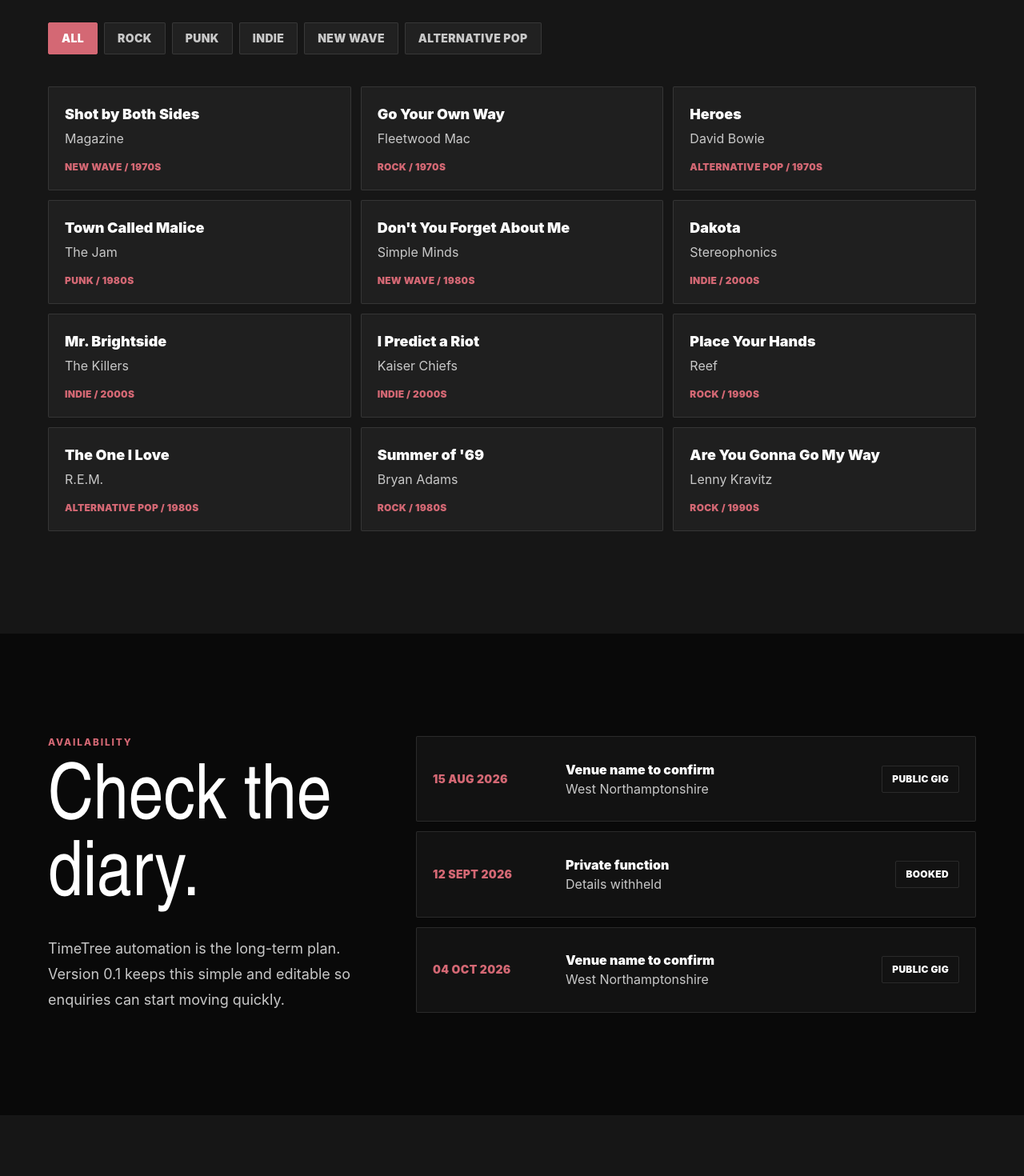
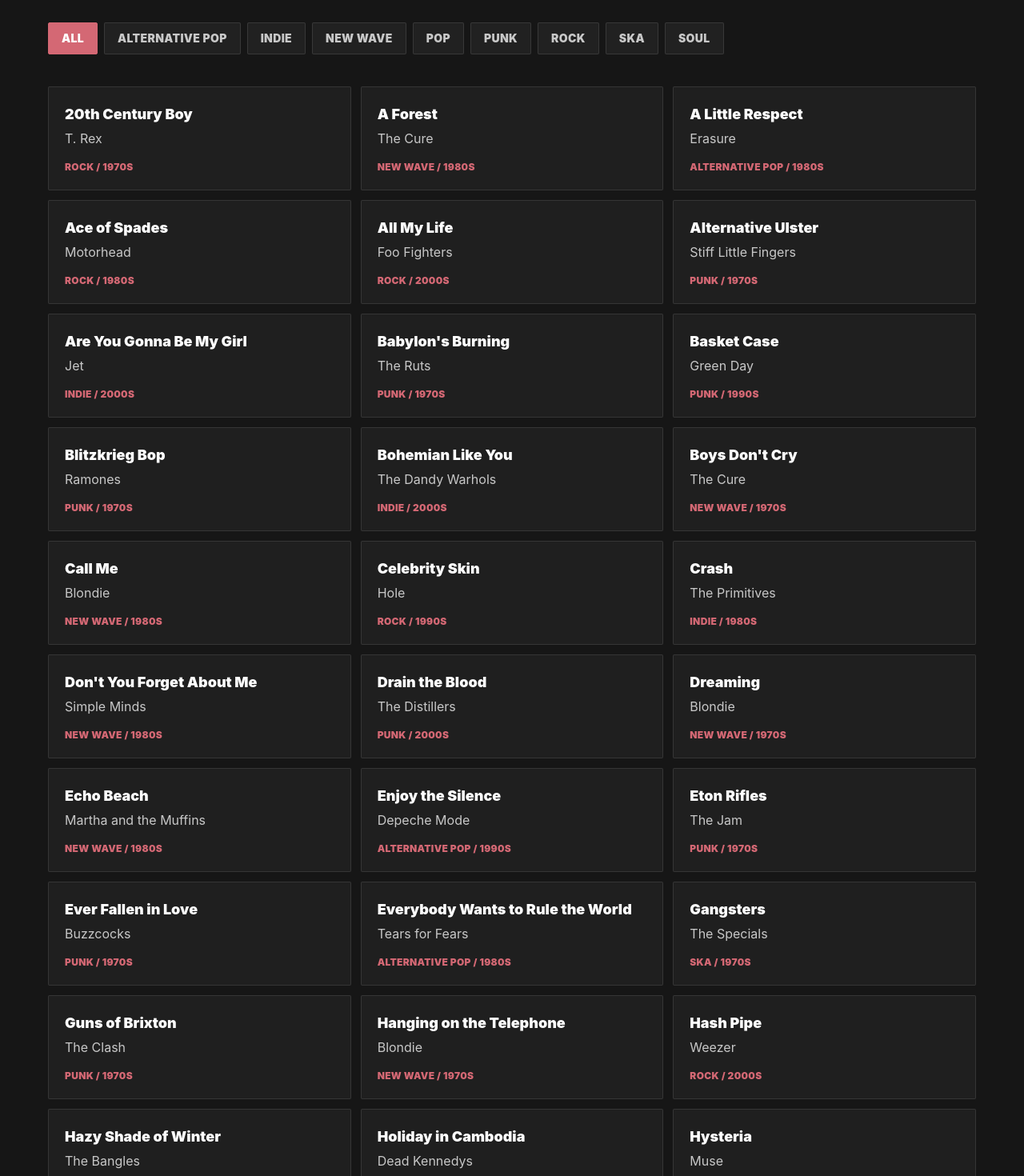
Before and after one commit to damperpot/2hd-band-website, a Next.js app: page / in a window 1280 px wide. Shown: the part 5040-6510 px from the top of the page at 80% size. Built offline with nearby package versions, Linux system fonts and the light colour scheme.

Commit message:
Add real 2HD setlist

```diff
--- a/app/page.tsx
+++ b/app/page.tsx
@@ -5,7 +5,7 @@
 import { SongExplorer } from "@/components/SongExplorer";
 import { bandMembers, gigs, site, songs } from "@/data/site";
 
-const genres = ["Rock", "Punk", "Indie", "New Wave", "Alternative Pop"];
+const genres = Array.from(new Set(songs.map((song) => song.genre))).sort();
 
 const galleryImages = [
   {
--- a/components/SongExplorer.tsx
+++ b/components/SongExplorer.tsx
@@ -3,11 +3,15 @@
 import { useMemo, useState } from "react";
 import type { Song } from "@/data/site";
 
-const filters = ["All", "Rock", "Punk", "Indie", "New Wave", "Alternative Pop"];
-
 export function SongExplorer({ songs }: { songs: Song[] }) {
   const [query, setQuery] = useState("");
   const [filter, setFilter] = useState("All");
+
+  const filters = useMemo(() => {
+    const genres = Array.from(new Set(songs.map((song) => song.genre))).sort();
+
+    return ["All", ...genres];
+  }, [songs]);
 
   const visibleSongs = useMemo(() => {
     const normalizedQuery = query.trim().toLowerCase();
--- a/data/site.ts
+++ b/data/site.ts
@@ -54,16 +54,74 @@
 ];
 
 export const songs: Song[] = [
+  { title: "20th Century Boy", artist: "T. Rex", genre: "Rock", decade: "1970s" },
+  { title: "A Forest", artist: "The Cure", genre: "New Wave", decade: "1980s" },
+  { title: "A Little Respect", artist: "Erasure", genre: "Alternative Pop", decade: "1980s" },
+  { title: "Ace of Spades", artist: "Motorhead", genre: "Rock", decade: "1980s" },
+  { title: "All My Life", artist: "Foo Fighters", genre: "Rock", decade: "2000s" },
+  { title: "Alternative Ulster", artist: "Stiff Little Fingers", genre: "Punk", decade: "1970s" },
+  { title: "Are You Gonna Be My Girl", artist: "Jet", genre: "Indie", decade: "2000s" },
+  { title: "Babylon's Burning", artist: "The Ruts", genre: "Punk", decade: "1970s" },
+  { title: "Basket Case", artist: "Green Day", genre: "Punk", decade: "1990s" },
+  { title: "Blitzkrieg Bop", artist: "Ramones", genre: "Punk", decade: "1970s" },
+  { title: "Bohemian Like You", artist: "The Dandy Warhols", genre: "Indie", decade: "2000s" },
+  { title: "Boys Don't Cry", artist: "The Cure", genre: "New Wave", decade: "1970s" },
+  { title: "Call Me", artist: "Blondie", genre: "New Wave", decade: "1980s" },
+  { title: "Celebrity Skin", artist: "Hole", genre: "Rock", decade: "1990s" },
+  { title: "Crash", artist: "The Primitives", genre: "Indie", decade: "1980s" },
+  { title: "Don't You Forget About Me", artist: "Simple Minds", genre: "New Wave", decade: "1980s" },
+  { title: "Drain the Blood", artist: "The Distillers", genre: "Punk", decade: "2000s" },
+  { title: "Dreaming", artist: "Blondie", genre: "New Wave", decade: "1970s" },
+  { title: "Echo Beach", artist: "Martha and the Muffins", genre: "New Wave", decade: "1980s" },
+  { title: "Enjoy the Silence", artist: "Depeche Mode", genre: "Alternative Pop", decade: "1990s" },
+  { title: "Eton Rifles", artist: "The Jam", genre: "Punk", decade: "1970s" },
+  { title: "Ever Fallen in Love", artist: "Buzzcocks", genre: "Punk", decade: "1970s" },
+  { title: "Everybody Wants to Rule the World", artist: "Tears for Fears", genre: "Alternative Pop", decade: "1980s" },
+  { title: "Gangsters", artist: "The Specials", genre: "Ska", decade: "1970s" },
+  { title: "Guns of Brixton", artist: "The Clash", genre: "Punk", decade: "1970s" },
+  { title: "Hanging on the Telephone", artist: "Blondie", genre: "New Wave", decade: "1970s" },
+  { title: "Hash Pipe", artist: "Weezer", genre: "Rock", decade: "2000s" },
+  { title: "Hazy Shade of Winter", artist: "The Bangles", genre: "Alternative Pop", decade: "1980s" },
+  { title: "Holiday in Cambodia", artist: "Dead Kennedys", genre: "Punk", decade: "1980s" },
+  { title: "Hysteria", artist: "Muse", genre: "Rock", decade: "2000s" },
+  { title: "I Only Want to Be with You", artist: "Dusty Springfield", genre: "Pop", decade: "1960s" },
+  { title: "I Think We're Alone Now", artist: "Tiffany", genre: "Pop", decade: "1980s" },
+  { title: "I Will Follow", artist: "U2", genre: "New Wave", decade: "1980s" },
+  { title: "If the Kids Are United", artist: "Sham 69", genre: "Punk", decade: "1970s" },
+  { title: "Kids in America", artist: "Kim Wilde", genre: "New Wave", decade: "1980s" },
+  { title: "Lil' Devil", artist: "The Cult", genre: "Rock", decade: "1980s" },
+  { title: "Monkey Man", artist: "The Specials", genre: "Ska", decade: "1970s" },
+  { title: "Mrs Robinson", artist: "Simon & Garfunkel", genre: "Pop", decade: "1960s" },
+  { title: "New Rose", artist: "The Damned", genre: "Punk", decade: "1970s" },
+  { title: "No More Heroes", artist: "The Stranglers", genre: "Punk", decade: "1970s" },
+  { title: "No One Knows", artist: "Queens of the Stone Age", genre: "Rock", decade: "2000s" },
+  { title: "Planet Earth", artist: "Duran Duran", genre: "New Wave", decade: "1980s" },
+  { title: "Pretty Vacant", artist: "Sex Pistols", genre: "Punk", decade: "1970s" },
+  { title: "Pride (In the Name of Love)", artist: "U2", genre: "Rock", decade: "1980s" },
+  { title: "Proud Mary", artist: "Creedence Clearwater Revival", genre: "Rock", decade: "1960s" },
+  { title: "Psycho Killer", artist: "Talking Heads", genre: "New Wave", decade: "1970s" },
+  { title: "Rain", artist: "The Cult", genre: "Rock", decade: "1980s" },
+  { title: "Rolling in the Deep", artist: "Adele", genre: "Pop", decade: "2010s" },
+  { title: "Runaway Boys", artist: "Stray Cats", genre: "Rock", decade: "1980s" },
+  { title: "She Sells Sanctuary", artist: "The Cult", genre: "Rock", decade: "1980s" },
   { title: "Shot by Both Sides", artist: "Magazine", genre: "New Wave", decade: "1970s" },
-  { title: "Go Your Own Way", artist: "Fleetwood Mac", genre: "Rock", decade: "1970s" },
-  { title: "Heroes", artist: "David Bowie", genre: "Alternative Pop", decade: "1970s" },
-  { title: "Town Called Malice", artist: "The Jam", genre: "Punk", decade: "1980s" },
-  { title: "Don't You Forget About Me", artist: "Simple Minds", genre: "New Wave", decade: "1980s" },
-  { title: "Dakota", artist: "Stereophonics", genre: "Indie", decade: "2000s" },
-  { title: "Mr. Brightside", artist: "The Killers", genre: "Indie", decade: "2000s" },
-  { title: "I Predict a Riot", artist: "Kaiser Chiefs", genre: "Indie", decade: "2000s" },
-  { title: "Place Your Hands", artist: "Reef", genre: "Rock", decade: "1990s" },
-  { title: "The One I Love", artist: "R.E.M.", genre: "Alternative Pop", decade: "1980s" },
-  { title: "Summer of '69", artist: "Bryan Adams", genre: "Rock", decade: "1980s" },
-  { title: "Are You Gonna Go My Way", artist: "Lenny Kravitz", genre: "Rock", decade: "1990s" }
+  { title: "Should I Stay or Should I Go", artist: "The Clash", genre: "Punk", decade: "1980s" },
+  { title: "Smells Like Teen Spirit", artist: "Nirvana", genre: "Rock", decade: "1990s" },
+  { title: "Spellbound", artist: "Siouxsie and the Banshees", genre: "New Wave", decade: "1980s" },
+  { title: "Suffragette City", artist: "David Bowie", genre: "Rock", decade: "1970s" },
+  { title: "Sweet Dreams (Are Made of This)", artist: "Eurythmics", genre: "New Wave", decade: "1980s" },
+  { title: "Swords of a Thousand Men", artist: "Tenpole Tudor", genre: "Punk", decade: "1980s" },
+  { title: "Tainted Love / The Love Cats", artist: "Soft Cell / The Cure", genre: "New Wave", decade: "1980s" },
+  { title: "Teenage Kicks", artist: "The Undertones", genre: "Punk", decade: "1970s" },
+  { title: "Tears of a Clown", artist: "Smokey Robinson & The Miracles", genre: "Soul", decade: "1970s" },
+  { title: "Time Bomb", artist: "Rancid", genre: "Punk", decade: "1990s" },
+  { title: "Toxic", artist: "Britney Spears", genre: "Pop", decade: "2000s" },
+  { title: "Turning Japanese", artist: "The Vapors", genre: "New Wave", decade: "1980s" },
+  { title: "Uprising", artist: "Muse", genre: "Rock", decade: "2000s" },
+  { title: "Walk Like an Egyptian", artist: "The Bangles", genre: "Pop", decade: "1980s" },
+  { title: "What Difference Does It Make?", artist: "The Smiths", genre: "Indie", decade: "1980s" },
+  { title: "What Do I Get?", artist: "Buzzcocks", genre: "Punk", decade: "1970s" },
+  { title: "Where Eagles Dare", artist: "Misfits", genre: "Punk", decade: "1970s" },
+  { title: "White Wedding", artist: "Billy Idol", genre: "Rock", decade: "1980s" },
+  { title: "Zombie", artist: "The Cranberries", genre: "Rock", decade: "1990s" }
 ];
```
